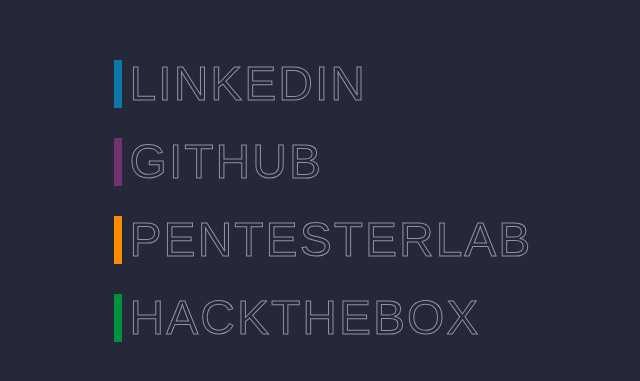
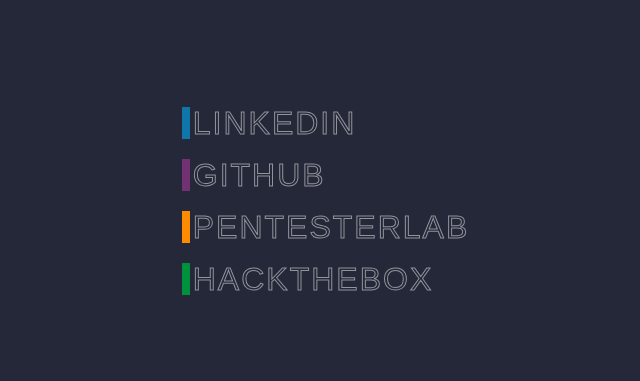
Before and after one commit to GuilhermeRSK/guilhermersk.github.io, a plain HTML site: page index.html in a window 1280 px wide. Shown: the part 199-580 px from the top of the page, without its empty margins (309-949 px from the left). Drawn offline with Linux system fonts and the light colour scheme.

Commit message:
Update main.css

```diff
--- a/main.css
+++ b/main.css
@@ -1,6 +1,6 @@
 ul li a {
 	position: relative;
-	font-size: 3em;
+	font-size: 2em;
 	text-decoration: none;
 	line-height: 1em;
 	letter-spacing: 2px;
@@ -44,7 +44,7 @@
 	position: relative;
 	display: flex;
 	flex-direction: column;
-	gap: 30px;
+	gap: 20px;
 }
 
 ul li{
```
